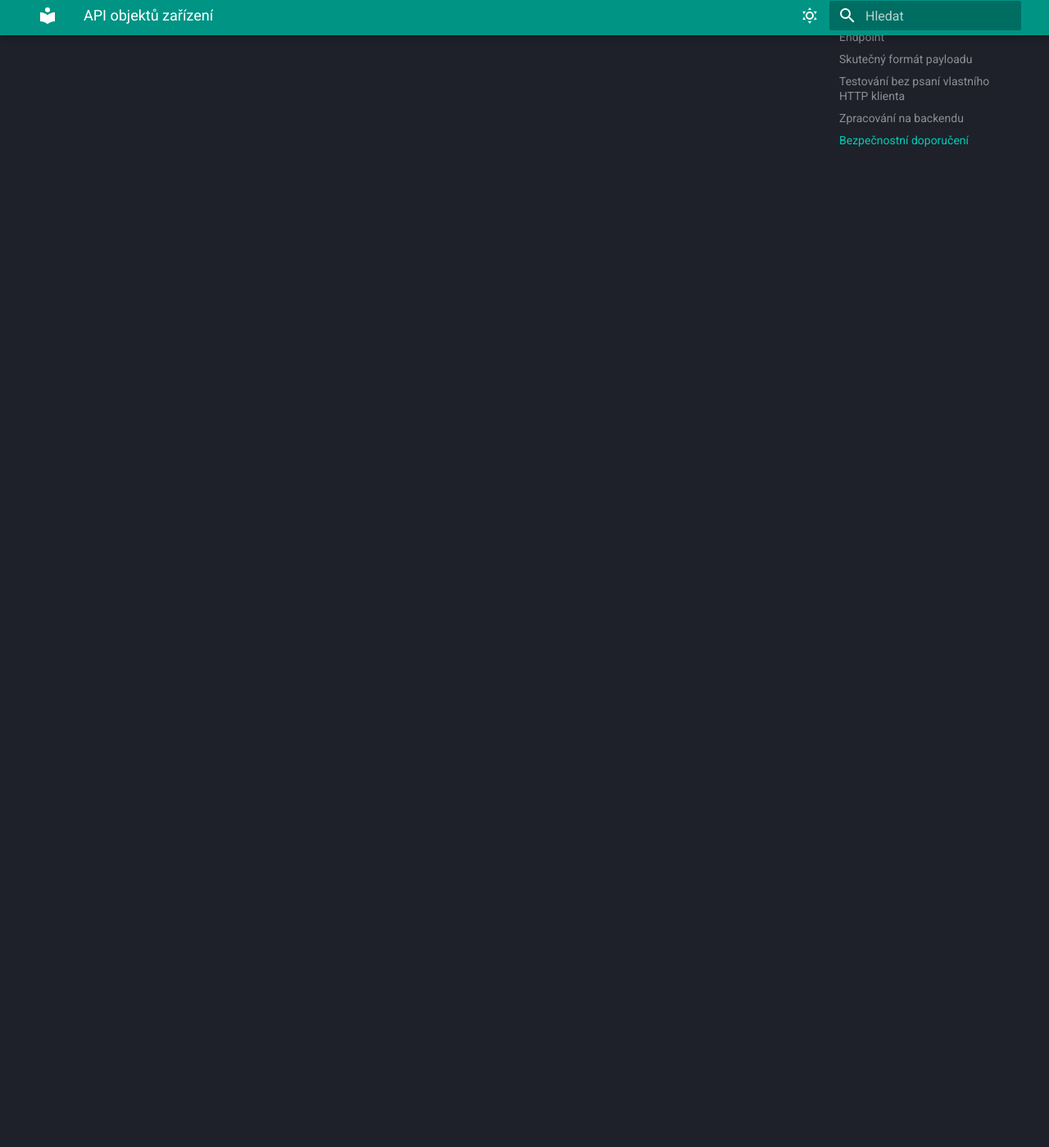
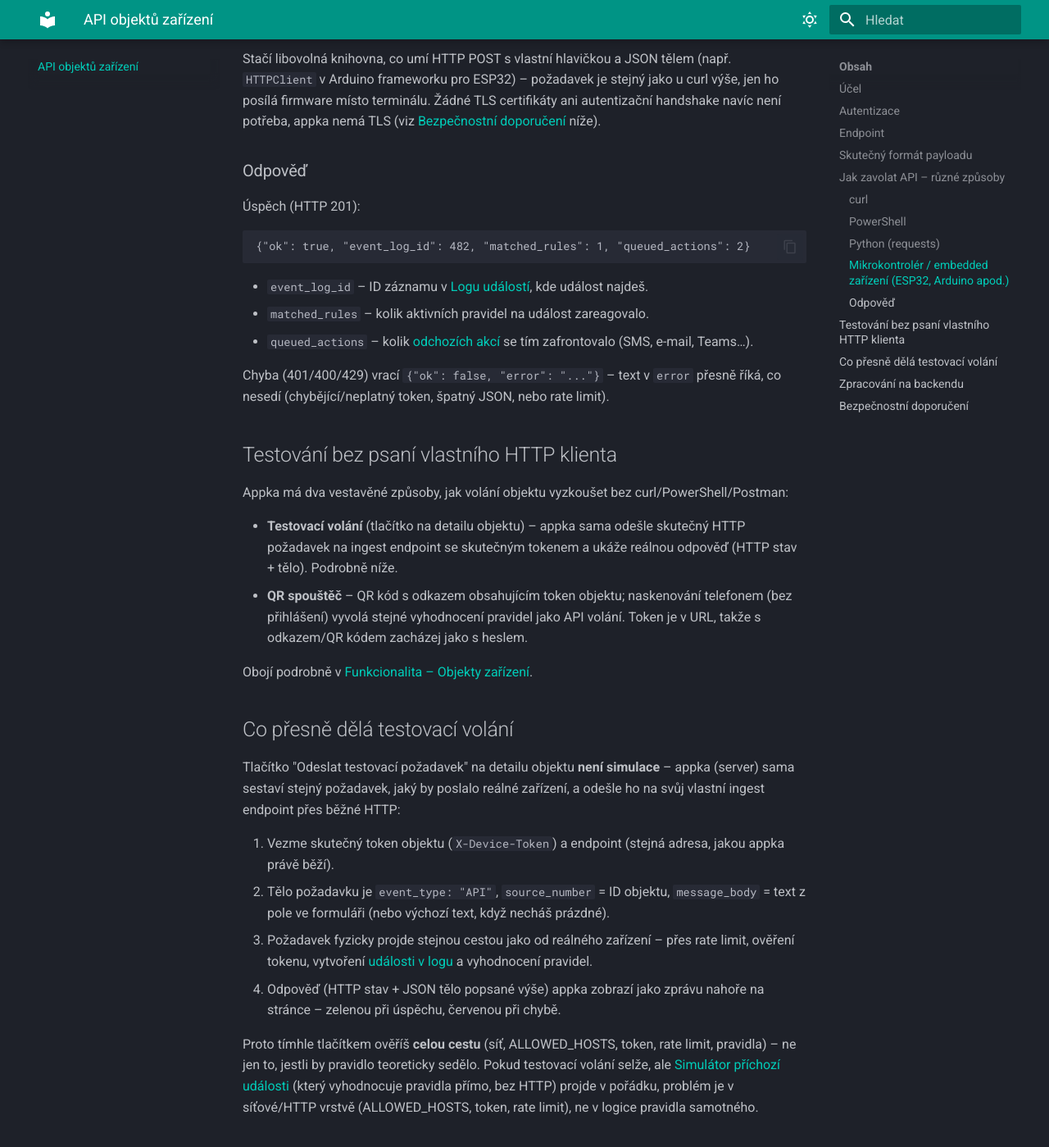
Before and after one commit to denyduck/gsm_gate, an MkDocs documentation site: the page built from docs/api-objekty-zarizeni.md, in a window 1280 px wide and 1400 px high, scrolled down 2218 px. Shown: the whole window at 82% size. Built offline with MkDocs 1.6.1 and Material for MkDocs 9.7.7, drawn with Linux system fonts in a browser that asks for light colours; some of the changed text lies outside the part shown.

Commit message:
docs: add MkDocs links on device object API panel, expand API docs
Detail objektu now links to the API docs page, plus a direct anchor
link next to the test-call button explaining what it actually does.

api-objekty-zarizeni.md gained a "different ways to call it" section
(curl/PowerShell/Python/embedded examples, response field reference)
and a dedicated explanation of what the test-call button does
end-to-end and how to use it to tell network/auth issues apart from
rule-logic issues.

````diff
--- a/docs/api-objekty-zarizeni.md
+++ b/docs/api-objekty-zarizeni.md
@@ -35,14 +35,87 @@
 
 Přesný formát (curl příklad se skutečným tokenem objektu) je vidět přímo na detailu objektu v appce – bezpečnější ho odtud zkopírovat, než přepisovat ručně.
 
+## Jak zavolat API – různé způsoby
+
+Endpoint i token najdeš na detailu objektu v appce (adresa `/dashboard/api/device-events/ingest/` a hlavička `X-Device-Token`) – tady jsou stejné volání v různých nástrojích, jen doplň skutečný endpoint a token ze svého objektu.
+
+### curl
+
+```bash
+curl -X POST "http://TVOJE-BRANA/dashboard/api/device-events/ingest/" \
+  -H "Content-Type: application/json" \
+  -H "X-Device-Token: TVUJ_TOKEN" \
+  -d '{"event_type":"API","source_number":"mraznicka-a1","message_body":"Teplota překročila limit"}'
+```
+
+### PowerShell
+
+```powershell
+$headers = @{ "X-Device-Token" = "TVUJ_TOKEN" }
+$body = @{
+    event_type   = "API"
+    source_number = "mraznicka-a1"
+    message_body  = "Teplota překročila limit"
+} | ConvertTo-Json
+
+Invoke-RestMethod -Uri "http://TVOJE-BRANA/dashboard/api/device-events/ingest/" -Method Post -Headers $headers -Body $body -ContentType "application/json"
+```
+
+### Python (requests)
+
+```python
+import requests
+
+response = requests.post(
+    "http://TVOJE-BRANA/dashboard/api/device-events/ingest/",
+    headers={"X-Device-Token": "TVUJ_TOKEN"},
+    json={
+        "event_type": "API",
+        "source_number": "mraznicka-a1",
+        "message_body": "Teplota překročila limit",
+    },
+    timeout=8,
+)
+print(response.status_code, response.json())
+```
+
+### Mikrokontrolér / embedded zařízení (ESP32, Arduino apod.)
+
+Stačí libovolná knihovna, co umí HTTP POST s vlastní hlavičkou a JSON tělem (např. `HTTPClient` v Arduino frameworku pro ESP32) – požadavek je stejný jako u curl výše, jen ho posílá firmware místo terminálu. Žádné TLS certifikáty ani autentizační handshake navíc není potřeba, appka nemá TLS (viz [Bezpečnostní doporučení](#bezpečnostní-doporučení) níže).
+
+### Odpověď
+
+Úspěch (HTTP 201):
+
+```json
+{"ok": true, "event_log_id": 482, "matched_rules": 1, "queued_actions": 2}
+```
+
+- `event_log_id` – ID záznamu v [Logu událostí](funkcionalita.md#8-log-událostí), kde událost najdeš.
+- `matched_rules` – kolik aktivních pravidel na událost zareagovalo.
+- `queued_actions` – kolik [odchozích akcí](funkcionalita.md#9-odchozí-akce) se tím zafrontovalo (SMS, e-mail, Teams…).
+
+Chyba (401/400/429) vrací `{"ok": false, "error": "..."}` – text v `error` přesně říká, co nesedí (chybějící/neplatný token, špatný JSON, nebo rate limit).
+
 ## Testování bez psaní vlastního HTTP klienta
 
-Appka má dva vestavěné způsoby, jak volání objektu vyzkoušet bez curl/Postman:
+Appka má dva vestavěné způsoby, jak volání objektu vyzkoušet bez curl/PowerShell/Postman:
 
-- **Testovací volání** (tlačítko na detailu objektu) – appka sama odešle skutečný HTTP požadavek na ingest endpoint se skutečným tokenem a ukáže reálnou odpověď (HTTP stav + tělo).
+- **Testovací volání** (tlačítko na detailu objektu) – appka sama odešle skutečný HTTP požadavek na ingest endpoint se skutečným tokenem a ukáže reálnou odpověď (HTTP stav + tělo). Podrobně níže.
 - **QR spouštěč** – QR kód s odkazem obsahujícím token objektu; naskenování telefonem (bez přihlášení) vyvolá stejné vyhodnocení pravidel jako API volání. Token je v URL, takže s odkazem/QR kódem zacházej jako s heslem.
 
 Obojí podrobně v [Funkcionalita – Objekty zařízení](funkcionalita.md#11-objekty-zařízení).
+
+## Co přesně dělá testovací volání
+
+Tlačítko "Odeslat testovací požadavek" na detailu objektu **není simulace** – appka (server) sama sestaví stejný požadavek, jaký by poslalo reálné zařízení, a odešle ho na svůj vlastní ingest endpoint přes běžné HTTP:
+
+1. Vezme skutečný token objektu (`X-Device-Token`) a endpoint (stejná adresa, jakou appka právě běží).
+2. Tělo požadavku je `event_type: "API"`, `source_number` = ID objektu, `message_body` = text z pole ve formuláři (nebo výchozí text, když necháš prázdné).
+3. Požadavek fyzicky projde stejnou cestou jako od reálného zařízení – přes rate limit, ověření tokenu, vytvoření [události v logu](funkcionalita.md#8-log-událostí) a vyhodnocení pravidel.
+4. Odpověď (HTTP stav + JSON tělo popsané výše) appka zobrazí jako zprávu nahoře na stránce – zelenou při úspěchu, červenou při chybě.
+
+Proto tímhle tlačítkem ověříš **celou cestu** (síť, ALLOWED_HOSTS, token, rate limit, pravidla) – ne jen to, jestli by pravidlo teoreticky sedělo. Pokud testovací volání selže, ale [Simulátor příchozí události](funkcionalita.md#7-simulátor-příchozí-události) (který vyhodnocuje pravidla přímo, bez HTTP) projde v pořádku, problém je v síťové/HTTP vrstvě (ALLOWED_HOSTS, token, rate limit), ne v logice pravidla samotného.
 
 ## Zpracování na backendu
 
````
Also changed, not shown: 1 other file.
